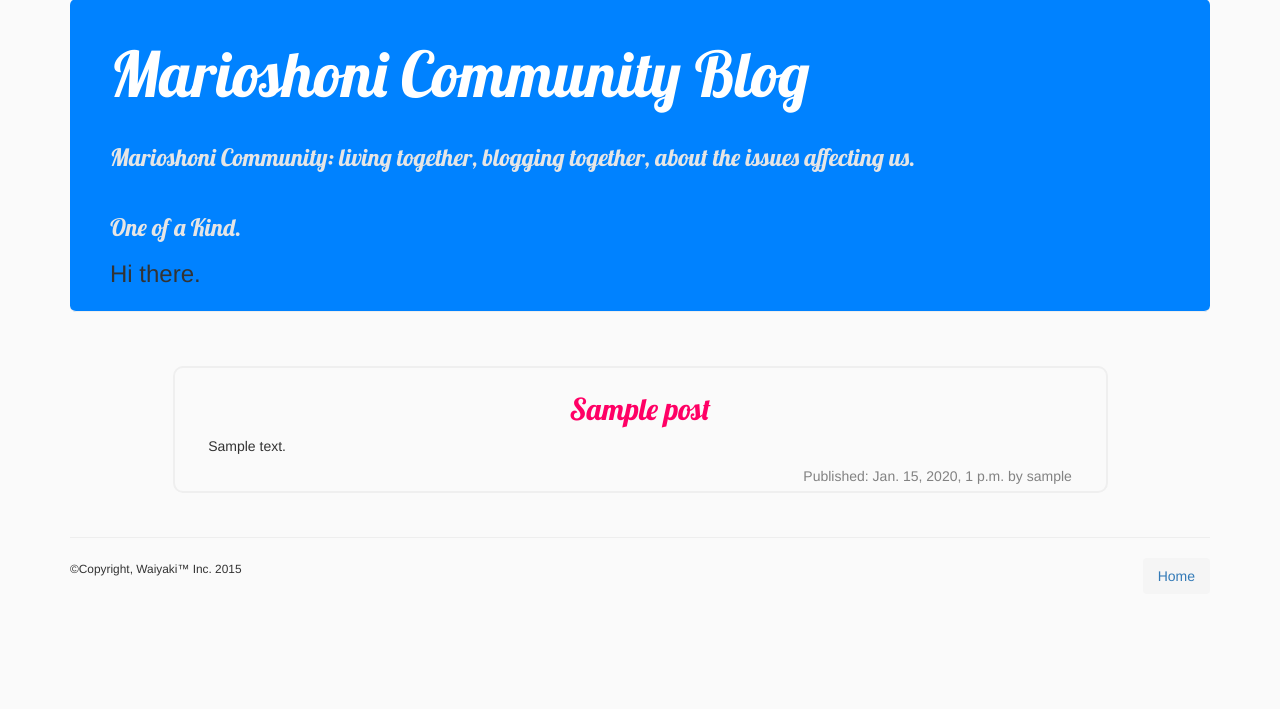
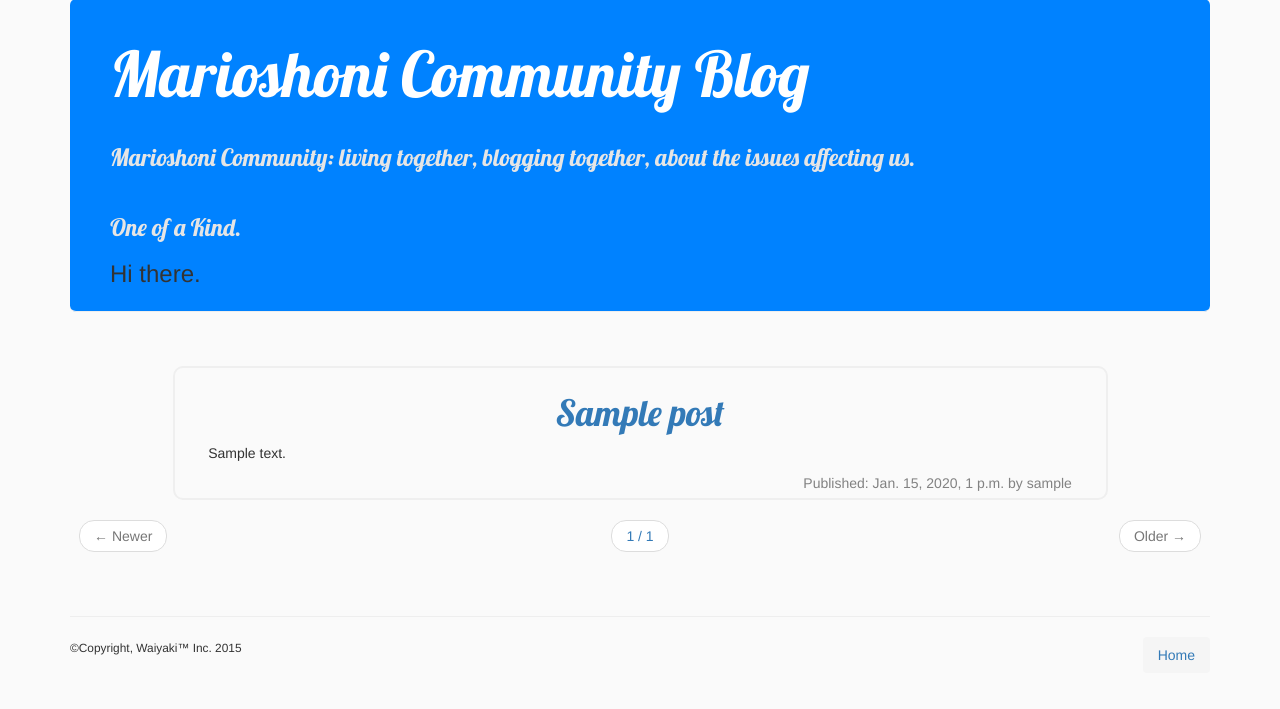
Before and after one commit to Waiyaki/django-girls-tutorial-with-improvements, a Django app: page /blog/ in a window 1280 px wide. Shown: the part 91-800 px from the top of the page. Run offline with Django 3.2, Linux system fonts and the light colour scheme; tables that the repository leaves empty hold one stand-in row (values such as "Sample post"); some libraries are stand-ins or nearby versions.

Commit message:
Paginated the blog. Corrected a bug introduced by the last commit.

```diff
--- a/blog/templates/blog/post_list.html
+++ b/blog/templates/blog/post_list.html
@@ -4,7 +4,7 @@
     {% if posts %}
         {% for post in posts %}
             <div class="col-xs-12 col-md-10 col-md-offset-1 post">
-                <h2 class="text-center"><a href="{% url 'post_detail' post_slug=post.slug %}">{{ post.title }}</a></h2>
+                <h1 class="text-center"><a href="{% url 'post_detail' post_slug=post.slug %}">{{ post.title }}</a></h1>
                 <p>
                     {{ post.text|linebreaks|truncatechars:2000 }}
                     {% if post.text|length > 2000 %}
@@ -14,6 +14,7 @@
                 <div class="date">Published: {{ post.published_date }} by {{ post.author }}</div>
             </div>
         {% endfor %}
+
     {% else %}
         <div class="col-md-10 col-md-offset-1 col-sm-10 col-sm-offset-1 col-xs-12 jumbotron">
             {% if user.is_authenticated %}
@@ -26,6 +27,43 @@
                 <h1>Hello there.</h1>
                 <p><em>Oops!</em> It looks like there is no blog content at this time. Please do check again later.</p>
             {% endif %}
+        </div>
+    {% endif %}
+    {% if posts %}
+        <!-- Next, Prev links -->
+        <div class="row" style="clear: both">
+            <span class="step-links">
+                <ul class="pager">
+                    <div class="col-xs-4">
+                        {% if posts.has_previous %}
+                            <li class="previous">
+                                <a href="?page={{ posts.previous_page_number }}">&larr; Newer</a>
+                            </li>
+                        {% else %}
+                            <li class="previous disabled">
+                                <a href="">&larr; Newer</a>
+                            </li>
+                        {% endif %}
+                    </div>
+                    <div class="col-xs-4">
+                        <li class="active">
+                            <a href="">{{ posts.number }} / {{ posts.paginator.num_pages }}</a>
+                        </li>
+                    </div>
+                    <div class="col-xs-4">
+                        {% if posts.has_next %}
+                            <li class="next">
+                                <a href="?page={{ posts.next_page_number }}">Older &rarr;</a>
+                            </li>
+                        {% else %}
+                            <li class="next disabled">
+                                <a href="">Older &rarr;</a>
+                            </li>
+                        {% endif %}
+                    </div>
+
+                </ul>
+            </span>
         </div>
     {% endif %}
 
--- a/blog/views.py
+++ b/blog/views.py
@@ -2,6 +2,7 @@
 
 from django.shortcuts import render, get_object_or_404, redirect
 from django.contrib.auth.decorators import login_required
+from django.core.paginator import Paginator, InvalidPage, EmptyPage, PageNotAnInteger
 
 from .models import Post, Comment
 from .forms import PostForm, CommentForm
@@ -22,6 +23,17 @@
     else:
         request.session['visits'] = 1
         request.session['last_visit_time'] = str(datetime.now())
+
+    paginator = Paginator(posts, 10)
+    page = request.GET.get('page')
+    try:
+        posts = paginator.page(page)
+    except PageNotAnInteger:
+        # deliver the first page.
+        posts = paginator.page(1)
+    except (InvalidPage, EmptyPage):
+        # If page is out of range, return the last page.
+        posts = paginator.page(paginator.num_pages)
 
     context_dict = {'posts': posts, 'visits': visits}
 
@@ -106,5 +118,5 @@
             comment.author = author
             comment.save()
         else:
-            print(form.errors) # print to the console.
+            print(form.errors)  # print to the console.
     return redirect('blog.views.post_detail', post_slug=slug)
```
Also changed, not shown: blog/templates/blog/post_detail.html (+6 -2 lines).
